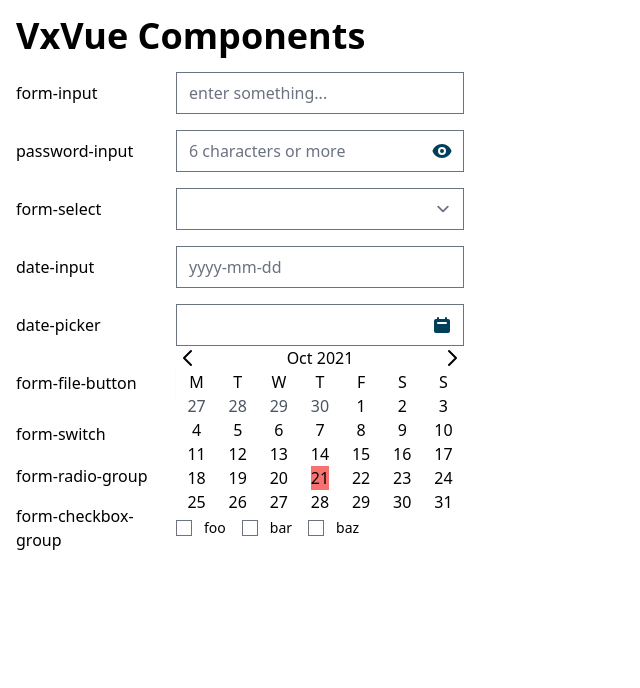
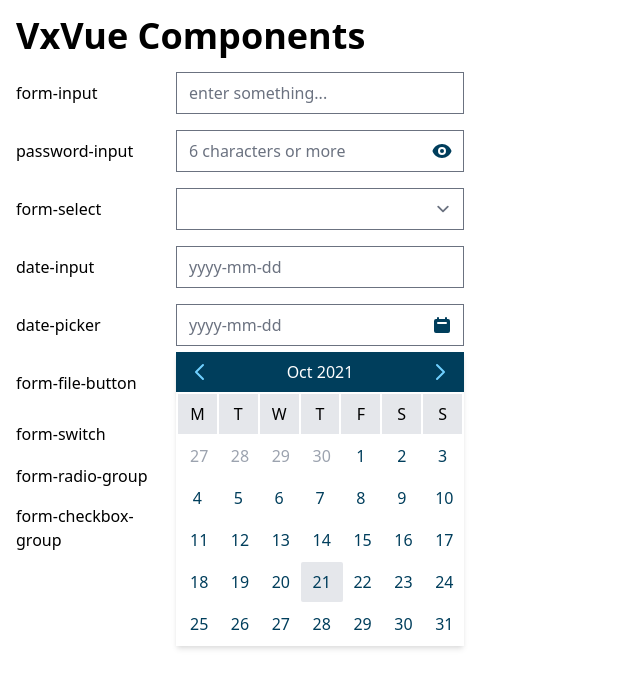
Before and after one commit to Vectrex/vxVue, a Vue app: page / in a window 1280 px wide. Both pictures are taken after a click on the button 448 px from the left and 325 px from the top of the page. Shown: the top 688 px of the page, without its empty margins (0-640 px from the left). Built offline with nearby package versions, Linux system fonts and the light colour scheme.

Commit message:
Datepicker further refined

```diff
--- a/index.html
+++ b/index.html
@@ -5,7 +5,7 @@
     <meta name="viewport" content="width=device-width, initial-scale=1.0" />
     <title>vxVue</title>
   </head>
-  <body>
+  <body class="min-h-screen">
     <div id="app"></div>
     <script type="module" src="/src/main.js"></script>
   </body>
--- a/src/components/vx-vue/formelements/date-input.vue
+++ b/src/components/vx-vue/formelements/date-input.vue
@@ -38,7 +38,7 @@ export default {
   name: 'date-input',
   data() {
     return {
-      inputString: null
+      inputString: ''
     }
   },
   inheritAttrs: false,
--- a/src/components/vx-vue/formelements/datepicker.vue
+++ b/src/components/vx-vue/formelements/datepicker.vue
@@ -11,31 +11,34 @@
         class="w-full"
     ></date-input>
 
-    <div class="w-full bg-white z-10" v-bind="calendarProps" ref="calendar"
-         :class="align === 'left' ? 'left-0' : 'right-0'">
-      <div class="w-full flex flex-row items-center">
-        <button type="button" @click.stop="previousMonth" class="flex-shrink-0">
+    <div class="bg-white z-10 shadow-md" v-bind="calendarProps" ref="calendar" :class="[alignHoriz, alignVert]">
+
+      <div class="flex flex-row items-center bg-vxvue-700 text-white py-2 px-3">
+        <button type="button" @click.stop="previousMonth" class="flex-shrink-0 hover:text-vxvue-50 text-vxvue-100">
           <svg xmlns="http://www.w3.org/2000/svg" class="h-6 w-6" fill="none" viewBox="0 0 24 24" stroke="currentColor">
             <path stroke-linecap="round" stroke-linejoin="round" stroke-width="2" d="M15 19l-7-7 7-7" />
           </svg>
         </button>
         <div class="flex-grow text-center">{{ monthLabel }} {{ sheetDate.getFullYear() }}</div>
-        <button type="button" @click.stop="nextMonth" class="flex-shrink-0">
+        <button type="button" @click.stop="nextMonth" class="flex-shrink-0 hover:text-vxvue-50 text-vxvue-100">
           <svg xmlns="http://www.w3.org/2000/svg" class="h-6 w-6" fill="none" viewBox="0 0 24 24" stroke="currentColor">
             <path stroke-linecap="round" stroke-linejoin="round" stroke-width="2" d="M9 5l7 7-7 7" />
           </svg>
         </button>
       </div>
-      <div class="grid grid-cols-7">
-        <div v-for="weekday in weekdays" class="text-center">{{ weekday }}</div>
+
+      <div class="grid grid-cols-7 gap-0.5 p-0.5">
+
+        <div v-for="weekday in weekdays" class="text-center bg-gray-200 py-2">{{ weekday }}</div>
+
         <div v-for="day in days" class="text-center"
-             :class="['text-gray-600', '', 'text-gray-600'][day.getMonth() - sheetDate.getMonth() + 1]">
+             :class="['text-gray-400', 'text-vxvue-700', 'text-gray-400'][day.getMonth() - sheetDate.getMonth() + 1]">
           <button
               type="button"
-              class="date-item"
+              class="py-2 px-3 rounded-sm"
               :class="{
-                'bg-vxvue-50': selectedDate && day.getTime() === selectedDate.getTime(),
-                'bg-red-400': day.getTime() === today.getTime()
+                'bg-vxvue-700 text-white': selectedDate && day.getTime() === selectedDate.getTime(),
+                'bg-gray-200': day.getTime() === today.getTime()
               }"
               :disabled="(validFrom && validFrom) > day || (validUntil && validUntil < day)"
               @click.stop="(validFrom && validFrom) > day || (validUntil && validUntil < day) ? null : selectDate(day)"
@@ -63,7 +66,8 @@ export default {
       sheetDate: null,
       selectedDate: null,
       expanded: !this.hasInput,
-      align: 'left'
+      alignHoriz: 'left-0',
+      alignVert: 'top-0'
     };
   },
 
@@ -81,9 +85,12 @@ export default {
     },
     expanded(newValue) {
       if (newValue && this.hasInput) {
-        this.$nextTick(() =>
-            this.align = this.$refs.input.$el.getBoundingClientRect().left + this.$refs.calendar.getBoundingClientRect().width > window.innerWidth ? 'right' : 'left'
-        );
+        this.$nextTick(() => {
+          const inputDim = this.$refs.input.$el.getBoundingClientRect();
+          const calDim = this.$refs.calendar.getBoundingClientRect();
+          this.alignHoriz = inputDim.left + calDim.width > window.innerWidth ? 'right-0' : 'left-0';
+          this.alignVert = inputDim.bottom + calDim.height > window.innerHeight ? 'bottom-0 -translate-y-12' : 'top-0 translate-y-12';
+        });
       }
     }
   },
@@ -95,13 +102,9 @@ export default {
       }
     },
     inputProps() {
-      return {
-        inputFormat: this.$attrs['input-format'],
-        outputFormat: this.$attrs['output-format'],
-        dayNames: this.$attrs['day-names'],
-        monthNames: this.$attrs['month-names'],
-        showButton: this.$attrs['show-button']
-      }
+      let attrs = Object.assign({}, this.$attrs);
+      delete attrs['class'];
+      return attrs;
     },
     calendarProps() {
       if (this.hasInput) {
```
